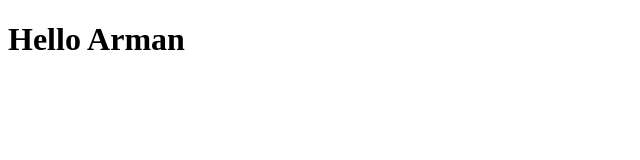
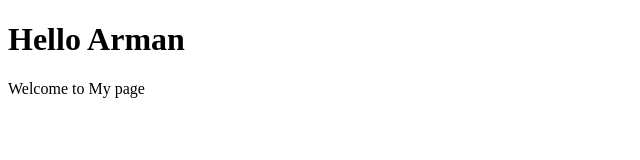
Before and after one commit to Ansari2611/learngit, a plain HTML site: page index.html in a window 1280 px wide. Shown: the whole page, without its empty margins (0-640 px from the left). Drawn offline with Linux system fonts and the light colour scheme.

Commit message:
added implementation

```diff
--- a/index.html
+++ b/index.html
@@ -8,5 +8,6 @@
 </head>
 <body>
     <h1>Hello Arman</h1>
+    <p>Welcome to My page</p>
 </body>
 </html>
```
